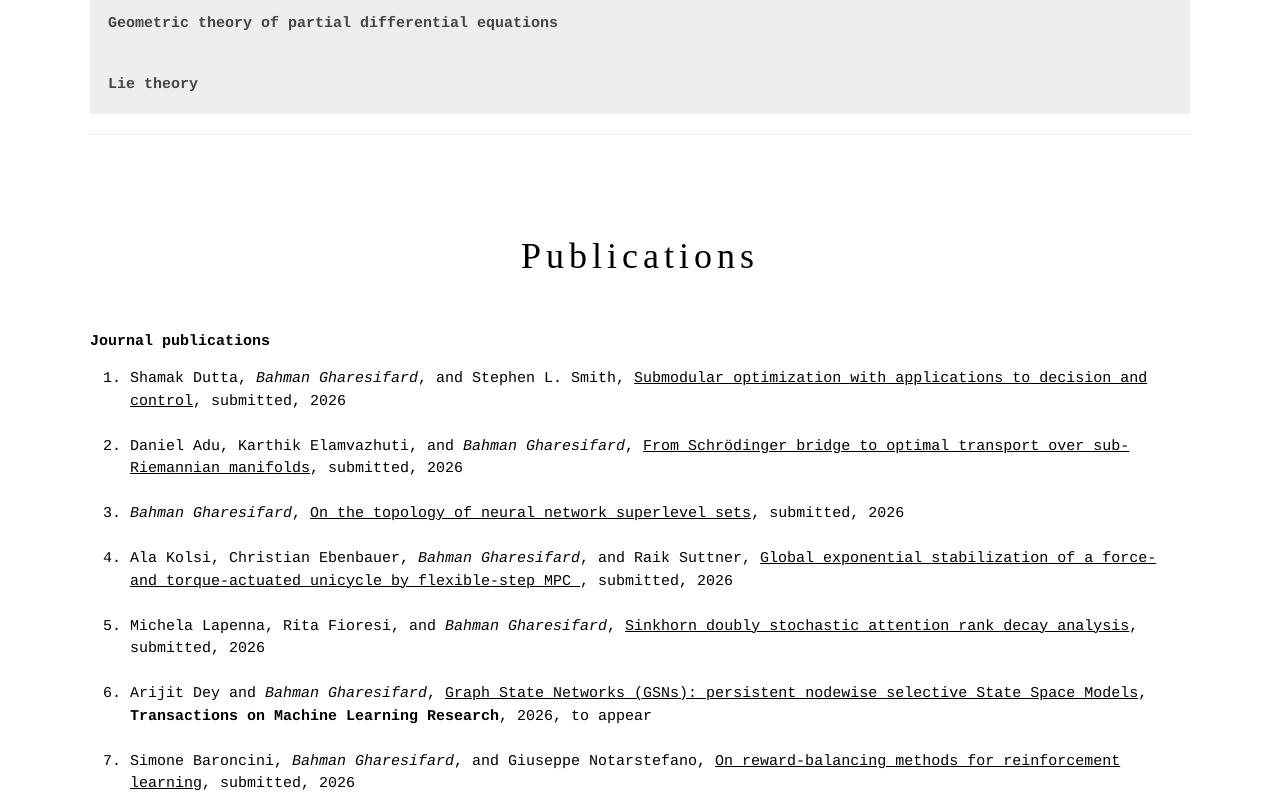
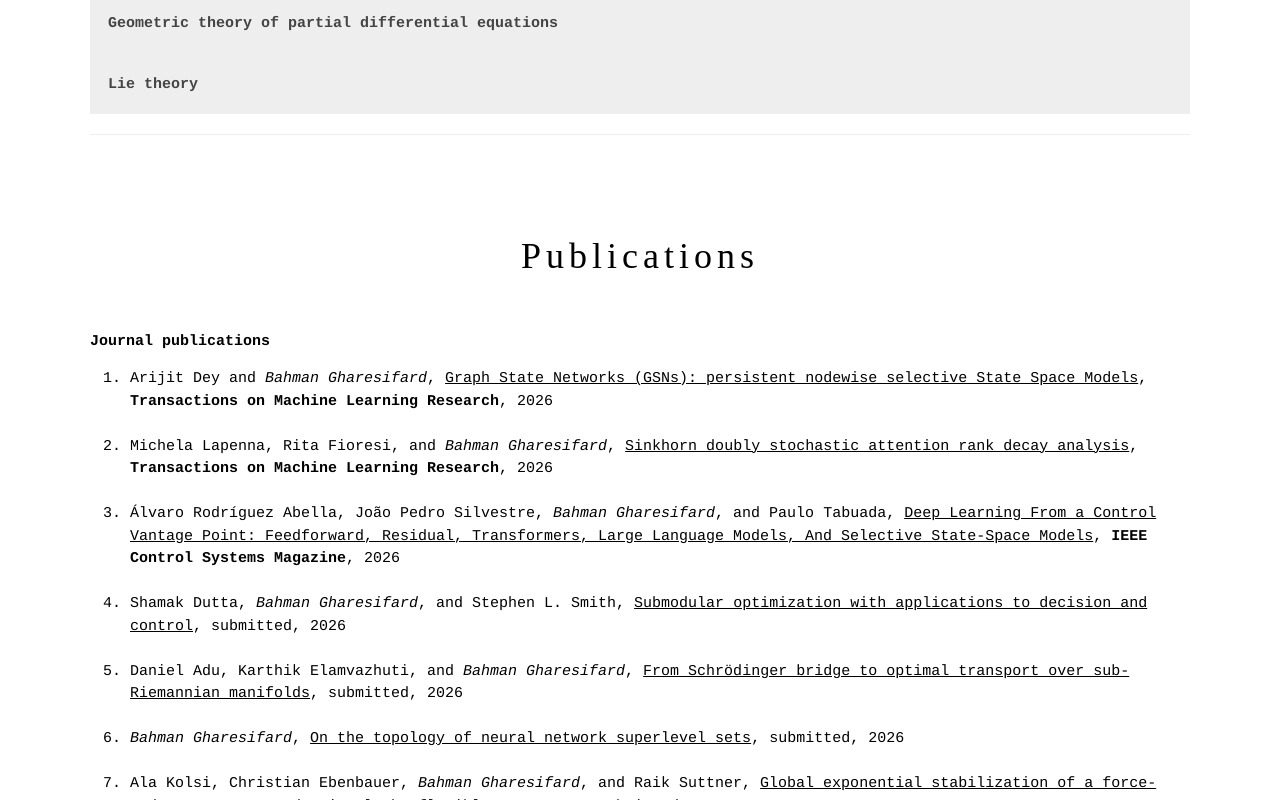
Before and after one commit to gharesifard/gharesifard.github.io, a plain HTML site: page publications.html in a window 1280 px wide. Shown: the part 2000-2800 px from the top of the page. Drawn offline with nearby package versions, Linux system fonts and the light colour scheme.

Commit message:
Add new publications to the publications list

```diff
--- a/publications.html
+++ b/publications.html
@@ -87,6 +87,45 @@ h1, h2, h3, h4, h5, h6 {
   </div>
 
   <button class="accordion"><font style="font-family:courier;"><b>
+Neural networks, LLMs, and deep learning </b></font> </button>
+  <div class="panel"><br>
+    <ul style="font-family:courier;"><br>
+
+                    <li>Arijit Dey and <em> Bahman Gharesifard</em>, <a href=""> Graph State Networks (GSNs): persistent nodewise selective State Space Models</a>, <b>Transactions on Machine Learning Research</b>, 2026</li><br>
+
+
+      <li><em> Bahman Gharesifard</em>, <a href="https://arxiv.org/abs/2603.02973"> On the topology of neural network superlevel sets</a>, submitted, 2026</li><br>
+
+      <li>Michela Lapenna, Rita Fioresi, and <em> Bahman Gharesifard</em>, <a href="https://arxiv.org/pdf/2604.07925v1"> Sinkhorn doubly stochastic attention rank decay analysis</a>, <b>Transactions on Machine Learning Research</b>, 2026</li><br>
+
+
+      <li>Álvaro Rodríguez Abella, João Pedro Silvestre, <em> Bahman Gharesifard</em>, and Paulo Tabuada, <a href="https://ieeexplore.ieee.org/abstract/document/11726856"> Deep Learning From a Control Vantage Point: Feedforward, Residual, Transformers, Large Language Models, And Selective State-Space Models</a>, <b>IEEE Control Systems Magazine</b>, 2026</li><br>
+
+
+      <li>Henri Cimetiere, Maria Teresa Chiri, and <em> Bahman Gharesifard</em>, <a href=""> Localmax dynamics for attention in Transformers and its asymptotic behavior</a>, submitted, 2025</li><br>
+
+                    <li>Arijit Dey and <em> Bahman Gharesifard</em>, <a href=""> Convergence of asynchronous stochastic gradient descent for
+Polyak-Lojasiewicz Functions</a>, submitted, 2025</li><br>
+
+
+
+      <li>Daniel Adu and <em> Bahman Gharesifard</em>, <a href=""> Approximate controllability of continuity equation of transformers</a>, <b>IEEE Control Systems Letters</b>, 2024</li><br>
+
+
+      <li>Karthik Elamvazhuti, <em> Bahman Gharesifard</em>, Andrea Bertozzi, and Stanley Osher, <a href=""> Neural ODE control for trajectory approximation of continuity equation</a>, <b>IEEE Control Systems Letters</b>, 2022</li><br>
+
+      <li>Matteo Marchi, Johnathan Bunton, <em> Bahman Gharesifard</em>, and Paulo Tabuada, <a href=""> Stability guarantees for control loops with deep learning state estimation</a>, <b>IEEE Control Systems Letters</b>, 2021</li><br>
+
+      <li>Himesh Bhatia, William Paul, Fady Alajaji,  <em> Bahman Gharesifard</em>, and Philippe Burlina,<a href= "https://arxiv.org/pdf/2006.02479.pdf"> Renyi Generative Adversarial Networks</a>, <b>Neural Computations</b>, 2021</li><br>
+
+      <li>Matteo Marchi, <em> Bahman Gharesifard</em>, and Paulo Tabuada, <a href=""> Training deep residual networks for uniform approximation guarantees</a>, <b>Learning for Dynamics and Control (L4DC)</b> 2021</li><br>
+
+      <li>Paulo Tabuada and  <em> Bahman Gharesifard</em>, <a href= "https://arxiv.org/abs/2007.06007"> Universal approximation power of deep residual neural networks via nonlinear control theory</a>, <b>International Conference on Learning Representations (ICLR)</b>, 2021</li><br>
+
+</ul>
+</div>
+
+<button class="accordion"><font style="font-family:courier;"><b>
   Networked control systems</b></font> </button>
   <div class="panel">
     <br>
@@ -575,7 +614,7 @@ Reinforcement learning</b></font> </button>
 
 
             <li> Evan Arsenault, Amirreza Neshaei Moghaddam, and <em> Bahman Gharesifard</em>, <a href="https://arxiv.org/pdf/2404.10851.pdf"> Geometric
-homogeneity in temporal difference learning</a>, submitted, 2026</li><br>
+homogeneity in temporal difference learning</a>, <b>IEEE Control Systems Letters</b>, 2026</li><br>
 
 
 <li>Amirreza Neshaei Moghaddam, Alex Olshevsky, and  <em> Bahman Gharesifard</em>, <a href="
@@ -598,45 +637,6 @@ homogeneity in temporal difference learning</a>, submitted, 2026</li><br>
 
 
 
-
-<button class="accordion"><font style="font-family:courier;"><b>
-Neural networks and deep learning </b></font> </button>
-  <div class="panel"><br>
-    <ul style="font-family:courier;"><br>
-
-                    <li>Arijit Dey and <em> Bahman Gharesifard</em>, <a href=""> Graph State Networks (GSNs): persistent nodewise selective State Space Models</a>, <b>Transactions on Machine Learning Research</b>, 2026, to appear</li><br>
-
-
-      <li><em> Bahman Gharesifard</em>, <a href="https://arxiv.org/abs/2603.02973"> On the topology of neural network superlevel sets</a>, submitted, 2026</li><br>
-
-      <li>Michela Lapenna, Rita Fioresi, and <em> Bahman Gharesifard</em>, <a href="https://arxiv.org/pdf/2604.07925v1"> Sinkhorn doubly stochastic attention rank decay analysis</a>, submitted, 2026</li><br>
-
-
-      <li>Alvaro Rodriguez Abella, Joao Silvestre, <em> Bahman Gharesifard</em>, Paulo Tabuada,<a href=""> Deep learning from a control vantage point</a>, submitted, 2026</li><br>
-
-
-      <li>Henri Cimetiere, Maria Teresa Chiri, and <em> Bahman Gharesifard</em>, <a href=""> Localmax dynamics for attention in Transformers and its asymptotic behavior</a>, submitted, 2025</li><br>
-
-                    <li>Arijit Dey and <em> Bahman Gharesifard</em>, <a href=""> Convergence of asynchronous stochastic gradient descent for
-Polyak-Lojasiewicz Functions</a>, submitted, 2025</li><br>
-
-
-
-      <li>Daniel Adu and <em> Bahman Gharesifard</em>, <a href=""> Approximate controllability of continuity equation of transformers</a>, <b>IEEE Control Systems Letters</b>, 2024</li><br>
-
-
-      <li>Karthik Elamvazhuti, <em> Bahman Gharesifard</em>, Andrea Bertozzi, and Stanley Osher, <a href=""> Neural ODE control for trajectory approximation of continuity equation</a>, <b>IEEE Control Systems Letters</b>, 2022</li><br>
-
-      <li>Matteo Marchi, Johnathan Bunton, <em> Bahman Gharesifard</em>, and Paulo Tabuada, <a href=""> Stability guarantees for control loops with deep learning state estimation</a>, <b>IEEE Control Systems Letters</b>, 2021</li><br>
-
-      <li>Himesh Bhatia, William Paul, Fady Alajaji,  <em> Bahman Gharesifard</em>, and Philippe Burlina,<a href= "https://arxiv.org/pdf/2006.02479.pdf"> Renyi Generative Adversarial Networks</a>, <b>Neural Computations</b>, 2021</li><br>
-
-      <li>Matteo Marchi, <em> Bahman Gharesifard</em>, and Paulo Tabuada, <a href=""> Training deep residual networks for uniform approximation guarantees</a>, <b>Learning for Dynamics and Control (L4DC)</b> 2021</li><br>
-
-      <li>Paulo Tabuada and  <em> Bahman Gharesifard</em>, <a href= "https://arxiv.org/abs/2007.06007"> Universal approximation power of deep residual neural networks via nonlinear control theory</a>, <b>International Conference on Learning Representations (ICLR)</b>, 2021</li><br>
-
-</ul>
-</div>
 
 <button class="accordion"><font style="font-family:courier;"><b>
 Online optimization</b></font> </button>
@@ -1025,6 +1025,12 @@ Lie theory</b></font> </button>
 
         <ol style="font-family:courier;">
 
+          <li>Arijit Dey and <em> Bahman Gharesifard</em>, <a href=""> Graph State Networks (GSNs): persistent nodewise selective State Space Models</a>, <b>Transactions on Machine Learning Research</b>, 2026</li><br>
+
+          <li>Michela Lapenna, Rita Fioresi, and <em> Bahman Gharesifard</em>, <a href="https://arxiv.org/pdf/2604.07925v1"> Sinkhorn doubly stochastic attention rank decay analysis</a>, <b>Transactions on Machine Learning Research</b>, 2026</li><br>
+
+          <li>Álvaro Rodríguez Abella, João Pedro Silvestre, <em> Bahman Gharesifard</em>, and Paulo Tabuada, <a href="https://ieeexplore.ieee.org/abstract/document/11726856"> Deep Learning From a Control Vantage Point: Feedforward, Residual, Transformers, Large Language Models, And Selective State-Space Models</a>, <b>IEEE Control Systems Magazine</b>, 2026</li><br>
+
           <li>Shamak Dutta, <em> Bahman Gharesifard</em>, and Stephen L. Smith, <a href="https://arxiv.org/pdf/2606.10192"> Submodular optimization with applications to decision and control</a>, submitted, 2026</li><br>
 
 
@@ -1038,21 +1044,21 @@ MPC       </a>, submitted, 2026</li><br>
 
 
 
-          <li>Michela Lapenna, Rita Fioresi, and <em> Bahman Gharesifard</em>, <a href="https://arxiv.org/pdf/2604.07925v1"> Sinkhorn doubly stochastic attention rank decay analysis</a>, submitted, 2026</li><br>
-
-          <li>Arijit Dey and <em> Bahman Gharesifard</em>, <a href=""> Graph State Networks (GSNs): persistent nodewise selective State Space Models</a>, <b>Transactions on Machine Learning Research</b>, 2026, to appear</li><br>
+
+
+
 
 
           <li>Simone Baroncini, <em> Bahman Gharesifard</em>, and Giuseppe Notarstefano,
 <a href="https://arxiv.org/pdf/2604.20433"> On reward-balancing methods for reinforcement learning</a>, submitted, 2026</li><br>
 
 
-          <li> Evan Arsenault, Amirreza Neshaei Moghaddam, and <em> Bahman Gharesifard</em>, <a href=""> Geometric homogeneity in temporal difference learning</a>, submitted, 2026</li><br>
+          <li> Evan Arsenault, Amirreza Neshaei Moghaddam, and <em> Bahman Gharesifard</em>, <a href=""> Geometric homogeneity in temporal difference learning</a>, <b>IEEE Control Systems Letters</b>, 2026</li><br>
 
           <li>Jinghan Yu, Fady Alajaji, and  <em> Bahman Gharesifard</em>, <a href= "https://arxiv.org/abs/2603.18452"> Pólya Threshold Graph</a>, submitted, 2026</li><br>
 
 
-          <li>Alvaro Rodriguez Abella, Joao Silvestre, <em> Bahman Gharesifard</em>, Paulo Tabuada, <a href=""> Deep learning from a control vantage point</a>, submitted, 2026</li><br>
+
 
 
               <li>Henri Cimetiere, Maria Teresa Chiri, and <em> Bahman Gharesifard</em>, <a href="https://arxiv.org/abs/2509.15958"> Localmax dynamics for attention in Transformers and its asymptotic behavior</a>, submitted, 2025</li><br>
```
